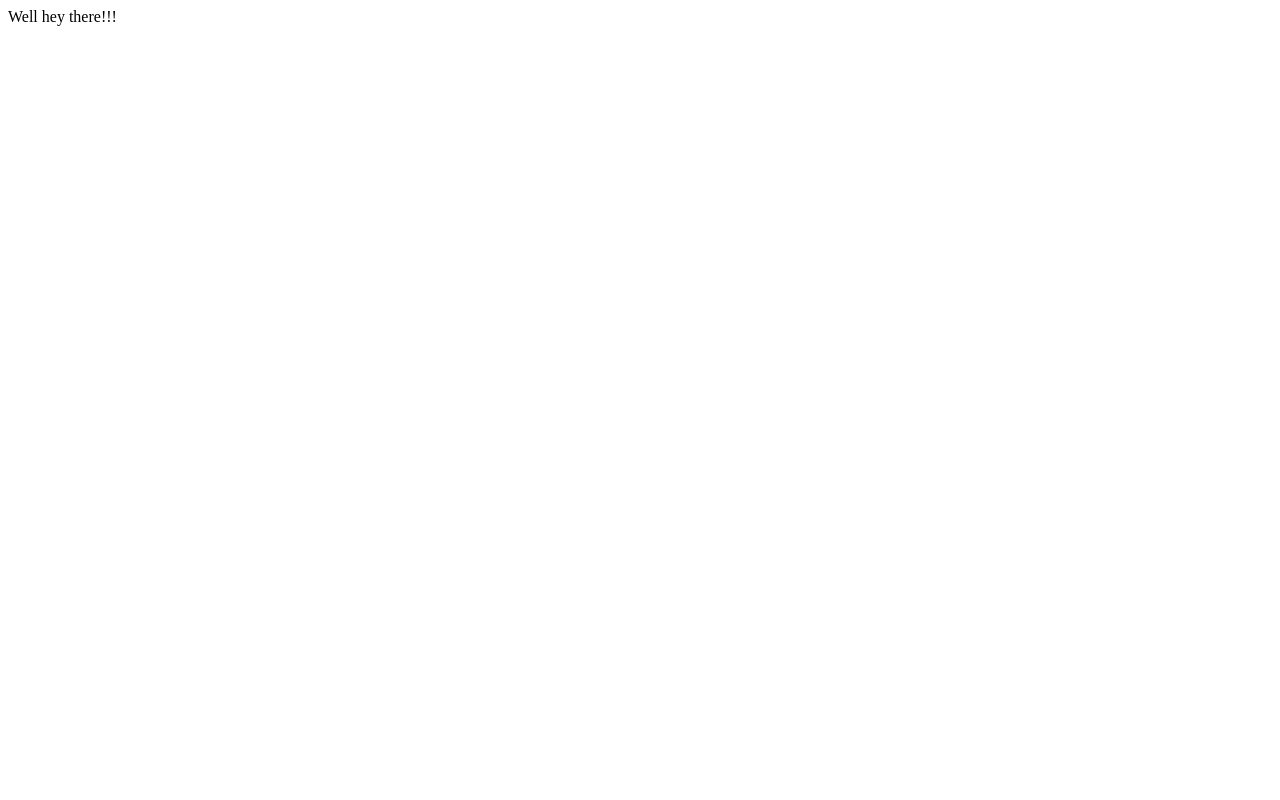
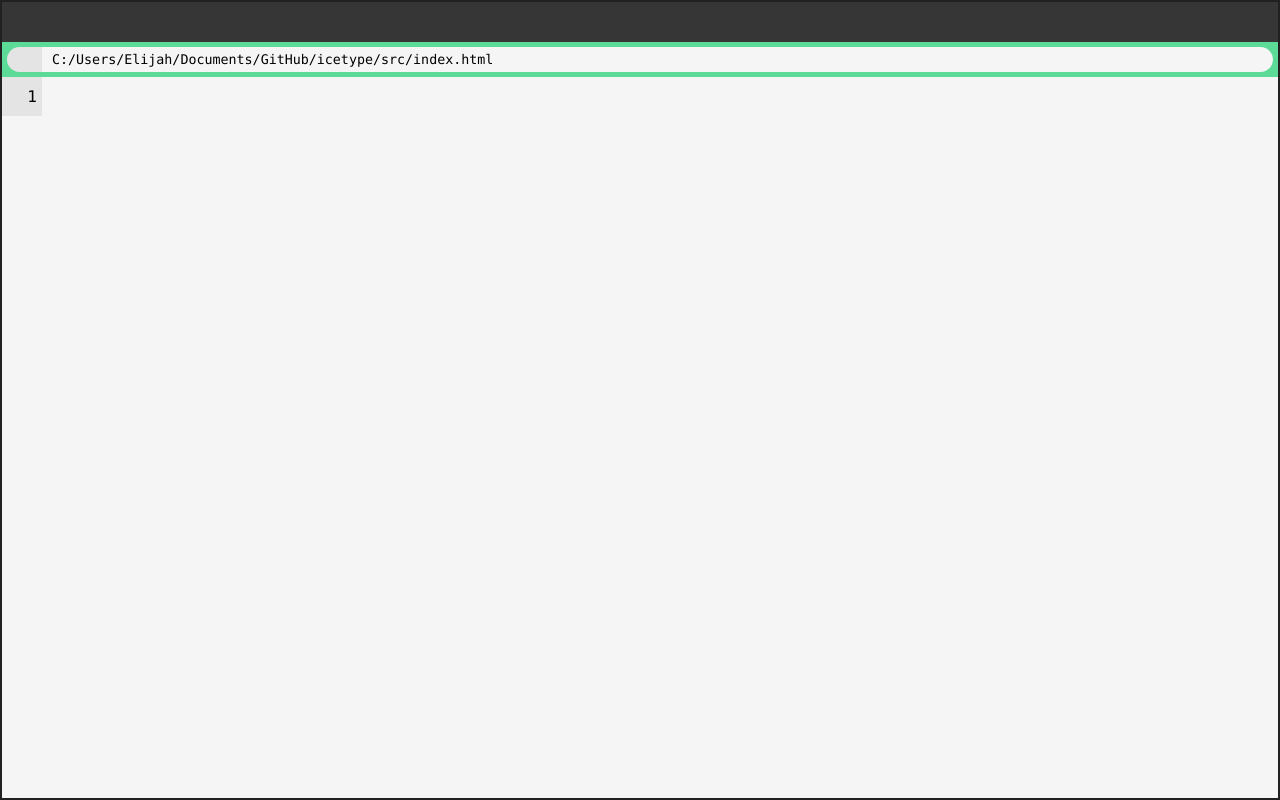
Before and after one commit to frozen-software/icetype, a website: page src/index.html in a window 1280 px wide. Drawn offline with nearby package versions, Linux system fonts and the light colour scheme.

Commit message:
Create base

```diff
--- a/package.json
+++ b/package.json
@@ -18,14 +18,14 @@
     "forge": {
       "make_targets": {
         "win32": [
-          "squirrel"
+          "squirrel",
+          "zip"
         ],
         "darwin": [
           "zip"
         ],
         "linux": [
-          "deb",
-          "rpm"
+          "zip"
         ]
       },
       "electronPackagerConfig": {
--- /dev/null
+++ b/src/css/index.css
@@ -0,0 +1,113 @@
+body {
+    margin: 0;
+    height: 100vh;
+}
+
+div.wrapper {
+    background-color: #363636;
+    /* border-radius: 5px; */
+    overflow: hidden;
+    display: flex;
+    flex-direction: column;
+    border: 2px solid #212121;
+    height: 100vh;
+}
+
+div.nav {
+    height: 40px;
+    display: flex;
+    background-color: #363636;
+    -webkit-app-region: drag;
+    box-shadow: 0px 0px 5px 0px rgba(33, 33, 33, 0.96);
+}
+
+div.nav button {
+    background-color: transparent;
+    height: 100%;
+    min-width: 40px;
+    -webkit-app-region: no-drag;
+    -webkit-user-select: none;
+    transition: all 0.2s ease;
+}
+
+div.nav button.exit:hover {
+    background-color: #A85C48;
+}
+
+div.nav button:hover {
+    background-color: #212121;
+}
+
+div.tab {
+    height: 35px;
+    padding: 5px;
+    background-color: #5cda97;
+}
+
+div.tab div.in {
+    display: flex;
+    background-color: #f5f5f5;
+    border-radius: 100px;
+    height: 100%;
+    width: 100%;
+    overflow: hidden;
+}
+
+div.tab div.in button {
+    width: 35px;
+    background-color: rgba(0, 0, 0, 0.07);
+}
+
+div.tab div.in input {
+    flex: 1;
+    padding: 0 10px;
+    background-color: transparent;
+}
+
+div.main {
+    background-color: #f5f5f5;
+    display: flex;
+    overflow: auto;
+    padding: 0px;
+    flex: 1;
+}
+
+div.main div.lines {
+    min-width: 40px;
+    background-color: rgba(0, 0, 0, 0.07);
+    padding: 10px 0;
+    height: 100%;
+}
+
+div.main div.lines div {
+    width: 100%;
+    background-color: transparent;
+    text-align: right;
+    padding: 0 5px;
+    font-size: 16px;
+}
+
+div.main div.editor {
+    flex: 1;
+}
+
+div.main div.editor textarea {
+    width: 100%;
+    height: 100%;
+    background-color: transparent;
+    padding: 10px;
+    font-size: 16px;
+    resize: none;
+}
+
+div.spacer {
+    flex: 1;
+}
+
+* {
+    /* No borders unless previously stated */
+    border: none;
+    outline: none;
+    box-sizing: border-box;
+    font-family: consolas, "courier new", monospace;
+}
--- a/src/index.html
+++ b/src/index.html
@@ -1,10 +1,57 @@
 <!DOCTYPE html>
 <html>
-  <head>
-    <meta charset="utf-8">
-    <title></title>
-  </head>
-  <body>
-    Well hey there!!!
-  </body>
+	<head>
+		<meta charset="utf-8">
+		<title>IceType</title>
+		<link href="css/index.css" type="text/css" rel="stylesheet" />
+	</head>
+	<body>
+		<div class="wrapper">
+			<div class="nav">
+				<button>
+
+				</button>
+				<div class="spacer"></div>
+				<button>
+
+				</button>
+				<button>
+
+				</button>
+				<button class="exit">
+
+				</button>
+			</div>
+			<div class="tab">
+				<div class="in">
+					<button></button>
+					<input type="text"
+						value="C:/Users/Elijah/Documents/GitHub/icetype/src/index.html" />
+				</div>
+			</div>
+			<div class="main">
+				<div style="display: flex;width: 100%;height: fit-content;">
+					<div class="lines">
+						<div>1</div>
+					</div>
+					<div class="editor">
+						<textarea></textarea>
+					</div>
+				</div>
+			</div>
+		</div>
+
+		<script src="https://cdnjs.cloudflare.com/ajax/libs/jquery/3.3.1/jquery.min.js"></script>
+		<script src="js/editor.js"></script>
+		<script>
+			$(document).ready(() => {
+				console.log("hi");
+				e.tabs();
+				$("textarea").keyup(() => {
+					console.log("hi");
+					e.lines();
+				});
+			});
+		</script>
+	</body>
 </html>
--- /dev/null
+++ b/src/js/editor.js
@@ -0,0 +1,25 @@
+// Dirty but works
+const e = {
+    tabs: () => {
+        var textareas = document.getElementsByTagName('textarea');
+        var count = textareas.length;
+        for (var i = 0; i < count; i++) {
+            textareas[i].onkeydown = function (e) {
+                if (e.keyCode == 9 || e.which == 9) {
+                    e.preventDefault();
+                    var s = this.selectionStart;
+                    this.value = this.value.substring(0, this.selectionStart) + "\t" + this.value.substring(this.selectionEnd);
+                    this.selectionEnd = s + 1;
+                }
+            }
+        }
+    },
+    lines: () => {
+        var count = $("textarea")[0].value.split(/\r|\r\n|\n/).length;
+        var html = "";
+        for (var i = 1; i <= count; i++) {
+            html += "<div>" + i + "</div>";
+        }
+        $("div.lines").html(html);
+    }
+};
```
Also changed, not shown: src/index.js (+7 -3 lines).
